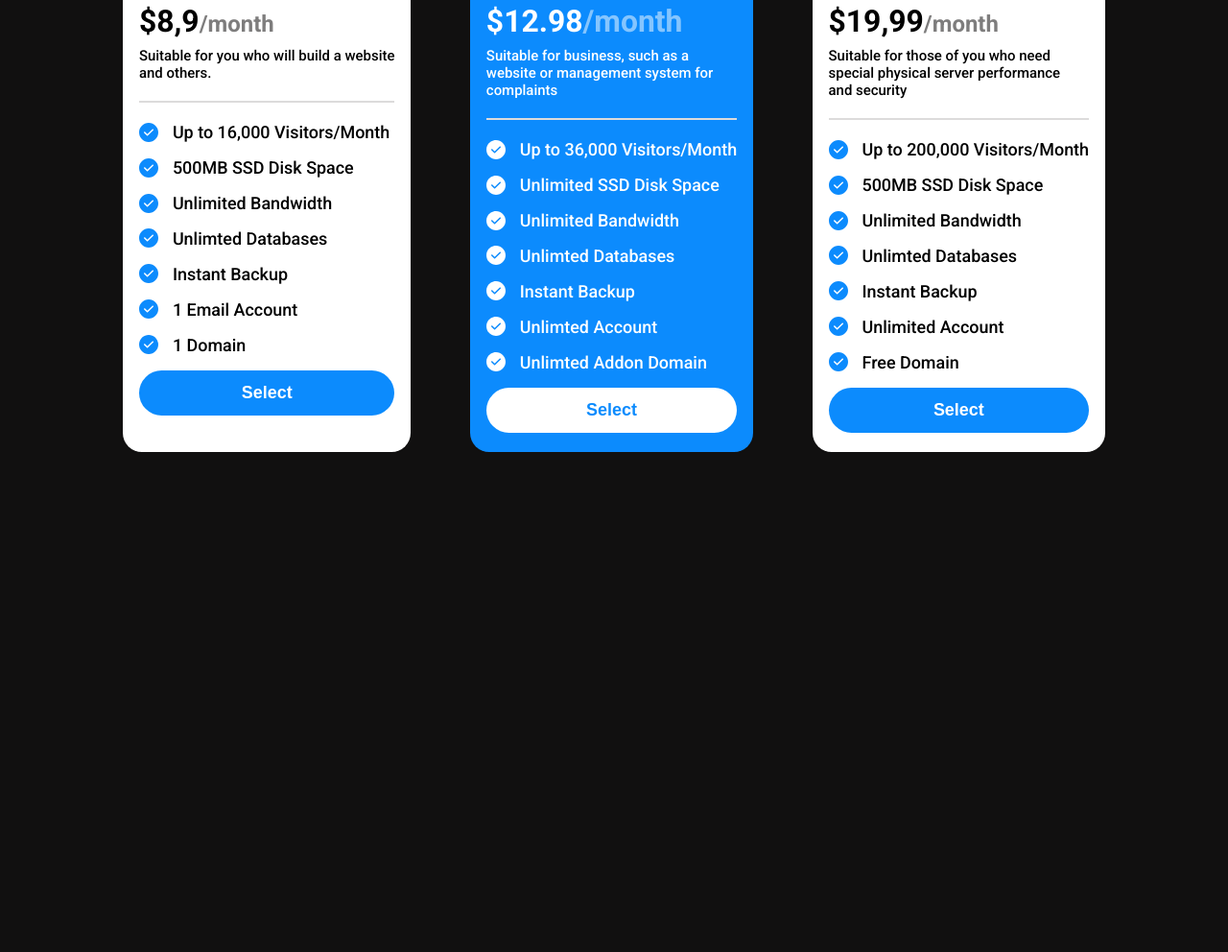
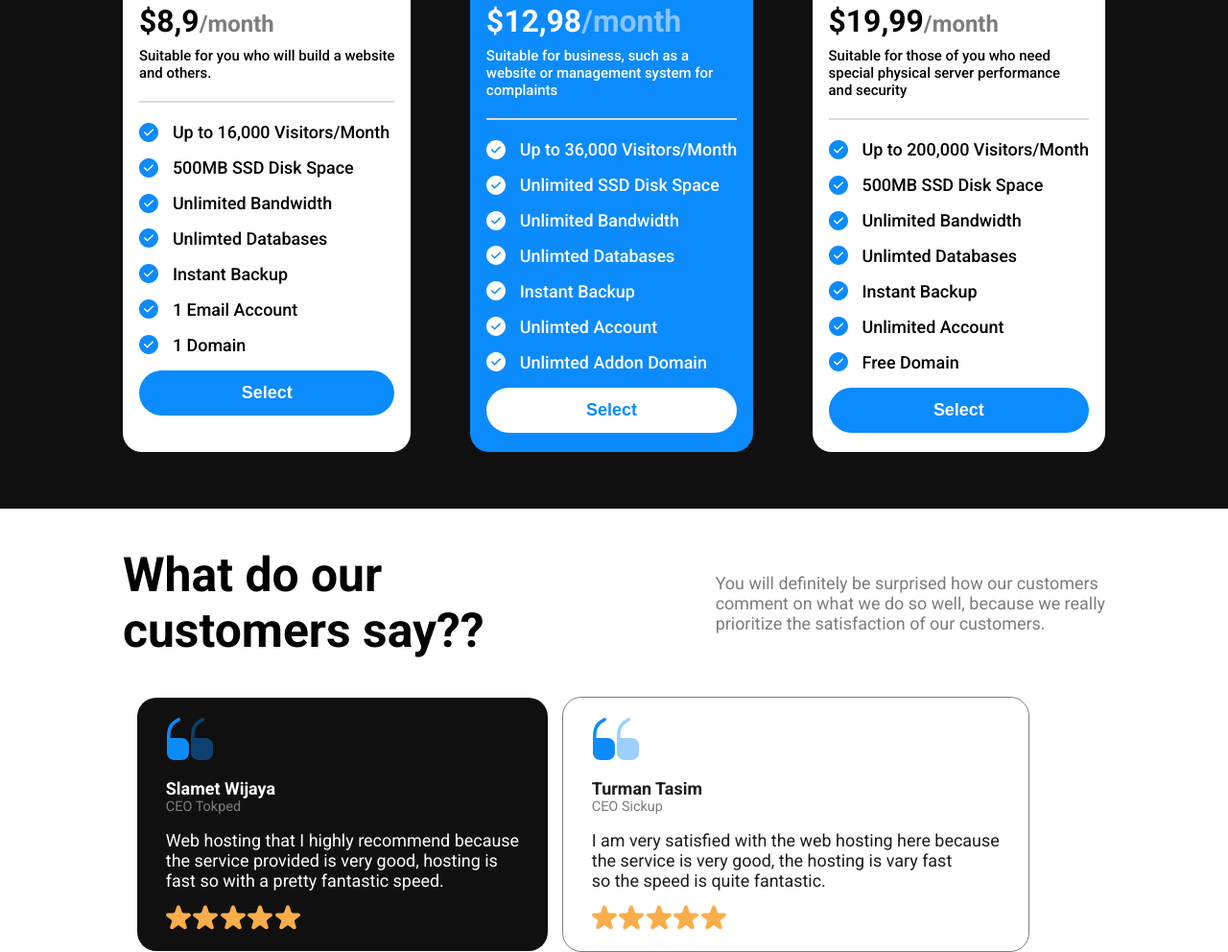
Before and after one commit to kalppatel83/hosting-landing-page, a plain HTML site: page index.html in a window 1280 px wide. Shown: the part 2438-3430 px from the top of the page at 96% size. Before the commit the page ends 2968 px from the top, so only its background shows below. Drawn offline with Linux system fonts and the light colour scheme.

Commit message:
testiomonial-section-75% updated

```diff
--- a/index.html
+++ b/index.html
@@ -201,7 +201,7 @@
       </div>
     </div>
 
-    <div class="pricing-cards-container">
+    <section class="pricing-cards-container">
       <!-- Card 1 -->
       <div class="pricing-card">
         <h3 class="pricing-card-title">Regular</h3>
@@ -249,7 +249,7 @@
       <!-- Card 2-->
       <div class="pricing-card">
         <h3 class="pricing-card-title">Standard</h3>
-        <h2 class="monthly-price">$12.98<span class="span-2">/month</span></h2>
+        <h2 class="monthly-price">$12,98<span class="span-2">/month</span></h2>
         <p class="pricing-card-description">
           Suitable for business, such as a <br />
           website or management system for <br />
@@ -335,6 +335,78 @@
           <button class="pricing-cta-btn">Select</button>
         </div>
       </div>
-    </div>
+    </section>
+
+    <!-- Testiomonial Container -->
+    <section class="testiomonial-section">
+      <div class="testimonial-container">
+        <div class="testiomonial-section-part1">
+          <h1 class="testiomonial-heading">
+            What do our <br />customers say??
+          </h1>
+          <p class="testiomonial-description">
+            You will definitely be surprised how our customers <br />
+            comment on what we do so well, because we really <br />
+            prioritize the satisfaction of our customers.
+          </p>
+        </div>
+
+        <!-- Testiomonial-Carousel -->
+        <div class="testiomonial-carousel-container">
+          <!-- Card-1 -->
+          <div class="testiomonial-card">
+            <div class="double-inverted">
+              <img src="./images/Vector.svg" alt="" />
+              <img src="./images/Vector-1.svg" alt="" />
+            </div>
+
+            <div class="author-details">
+              <h3 class="testiomonial-author">Slamet Wijaya</h3>
+              <span class="testiomonial-author-designation">CEO Tokped</span>
+            </div>
+
+            <p class="testiomonial">
+              Web hosting that I highly recommend because <br />
+              the service provided is very good, hosting is <br />
+              fast so with a pretty fantastic speed.
+            </p>
+            <div class="star-rating">
+              <img src="./images/Star.svg" alt="" />
+              <img src="./images/Star.svg" alt="" />
+              <img src="./images/Star.svg" alt="" />
+              <img src="./images/Star.svg" alt="" />
+              <img src="./images/Star.svg" alt="" />
+            </div>
+          </div>
+
+          <!-- Card -2 -->
+          <div class="testiomonial-card">
+            <div class="double-inverted">
+              <img src="./images/Vector.svg" alt="" />
+              <img src="./images/Vector-1.svg" alt="" />
+            </div>
+
+            <div class="author-details">
+              <h3 class="testiomonial-author">Turman Tasim</h3>
+              <span class="testiomonial-author-designation">CEO Sickup</span>
+            </div>
+
+            <p class="testiomonial">
+              I am very satisfied with the web hosting here because <br />
+              the service is very good, the hosting is vary fast<br />
+              so the speed is quite fantastic.
+            </p>
+            <div class="star-rating">
+              <img src="./images/Star.svg" alt="" />
+              <img src="./images/Star.svg" alt="" />
+              <img src="./images/Star.svg" alt="" />
+              <img src="./images/Star.svg" alt="" />
+              <img src="./images/Star.svg" alt="" />
+            </div>
+          </div>
+        </div>
+        <!-- Card-3 -->
+      </div>
+    </section>
   </body>
 </html>
--- a/style.css
+++ b/style.css
@@ -343,3 +343,59 @@ nav {
 .span-2 {
   color: #85c5fe;
 }
+.testiomonial-section {
+  background: var(--secondary-background);
+}
+
+.testiomonial-section-part1 {
+  max-width: 1024px;
+  margin: 0 auto;
+  padding: 4rem 0;
+  display: flex;
+  align-items: center;
+  justify-content: space-between;
+}
+.testiomonial-heading {
+  font-size: 5rem;
+}
+.testiomonial-description {
+  font-size: 1.8rem;
+  color: var(--subtext);
+}
+.testiomonial-carousel-container {
+  max-width: 1024px;
+  margin: 0 auto;
+  display: flex;
+  align-items: center;
+}
+.testiomonial-card {
+  background: var(--primary-background);
+  color: var(--primary-text);
+  padding: 2rem 3rem;
+  display: flex;
+  flex-direction: column;
+  border-radius: 2rem;
+  align-items: flex-start;
+  justify-content: space-between;
+  margin-left: 1.5rem;
+}
+.author-details {
+  margin: 1.6rem 0;
+}
+.testiomonial-author {
+  font-size: 1.8rem;
+}
+
+.testiomonial-author-designation {
+  font-size: 1.45rem;
+  color: var(--subtext);
+}
+.testiomonial {
+  font-size: 1.8rem;
+  margin-bottom: 1.5rem;
+}
+.testiomonial-card:nth-child(even) {
+  background: var(--secondary-background);
+  border: 1.2px solid var(--subtext);
+  color: #1d1c1c;
+}
```
